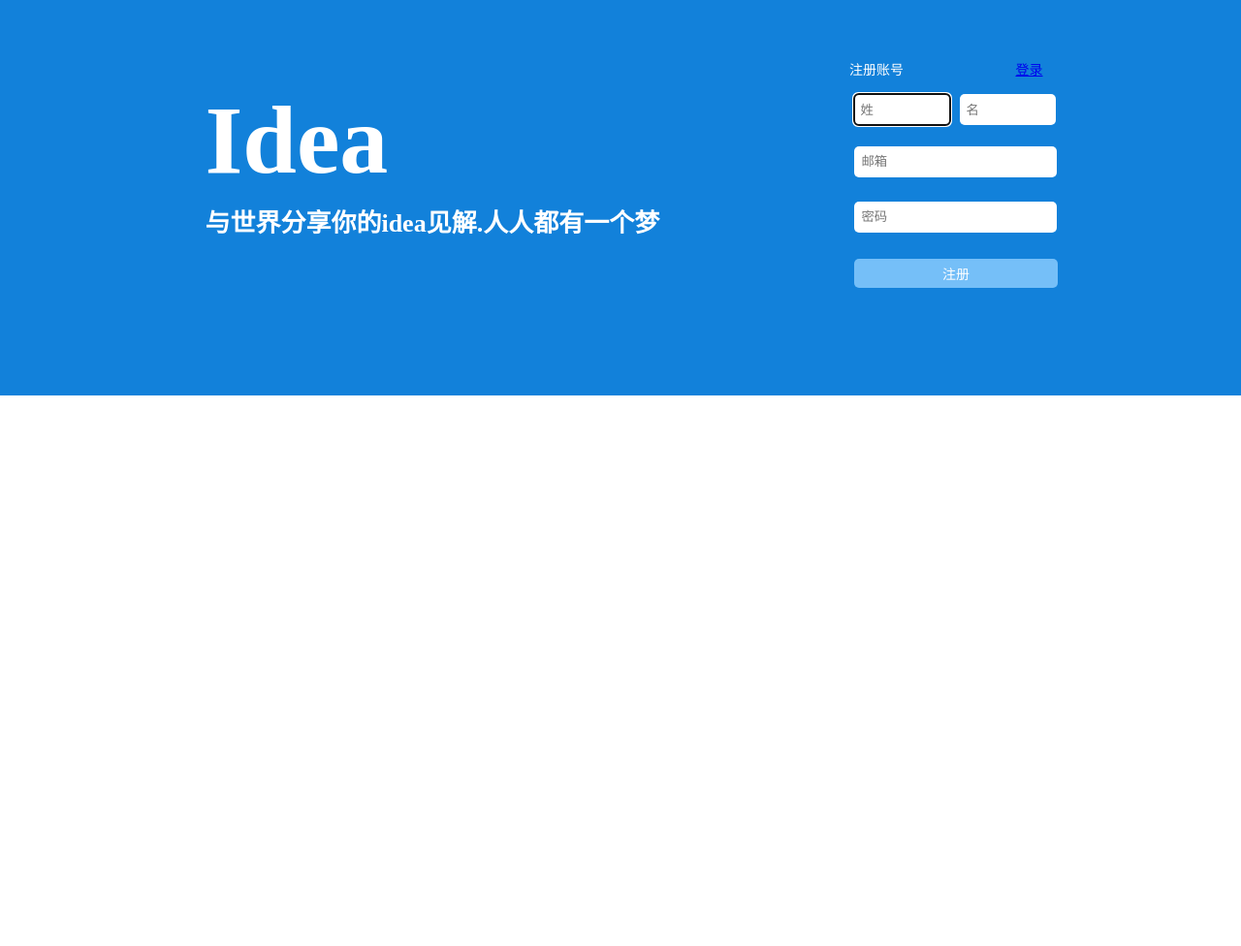
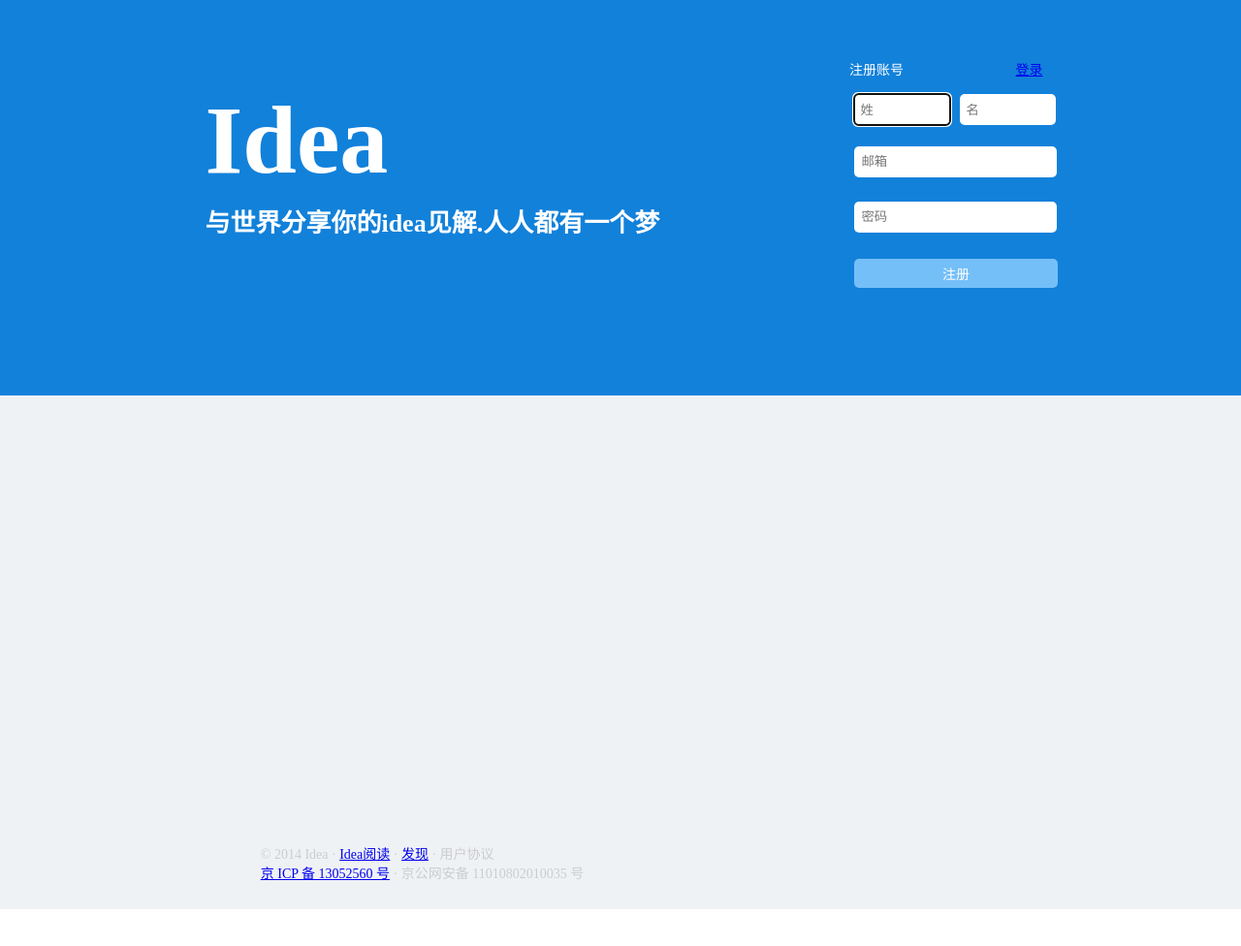
Before and after one commit to 728064001/idea, a plain HTML site: page view/login.html in a window 1280 px wide. Shown: the whole page at 97% size. After the commit the page ends 938 px from the top, so only its background shows below. Drawn offline with Linux system fonts and the light colour scheme.

Commit message:
modified css and html

```diff
--- a/view/css/custom_login.css
+++ b/view/css/custom_login.css
@@ -18,6 +18,8 @@ body { margin:0; padding:0}
 .login_head_txt { font-size:14px; font-family:Arial, Helvetica; color:#FFF;}
 
 
+#miidel { background-color:#EFF2F5; color:#CCC; font-size:14px	}
+
 .login_enter {border-radius:5px; border:1px;height:30px;  width:200px; padding-left:7px;}
 #login_button1 { width:210px; background-color:#75BFF8; border-radius:5px; height:30px; border:1px; }
 
--- a/view/login.html
+++ b/view/login.html
@@ -116,15 +116,24 @@
       </tr>
     </table></td>
   </tr>
-  <tr>
+  <tr id="miidel">
     <td height="434">&nbsp;</td>
     <td>&nbsp;</td>
     <td>&nbsp;</td>
   </tr>
-  <tr>
-    <td height="521">&nbsp;</td>
-    <td>&nbsp;</td>
-    <td>&nbsp;</td>
+  <tr id="miidel">
+    <td height="96" colspan="3" align="center"><table width="100%" border="0" cellspacing="0" cellpadding="0">
+      <tr>
+        <td width="21%">&nbsp;</td>
+        <td width="46%">© 2014 Idea · <a target="_blank" href="http://www.zhihu.com/read">Idea阅读</a> · <a target="_blank" href="http://www.zhihu.com/explore">发现</a> · 用户协议 </td>
+        <td width="33%">&nbsp;</td>
+      </tr>
+      <tr>
+        <td>&nbsp;</td>
+        <td><a href="http://www.miibeian.gov.cn/" target="_blank">京 ICP 备 13052560 号</a> · 京公网安备 11010802010035 号</td>
+        <td>&nbsp;</td>
+      </tr>
+    </table></td>
   </tr>
 </table>
 </body>
```
